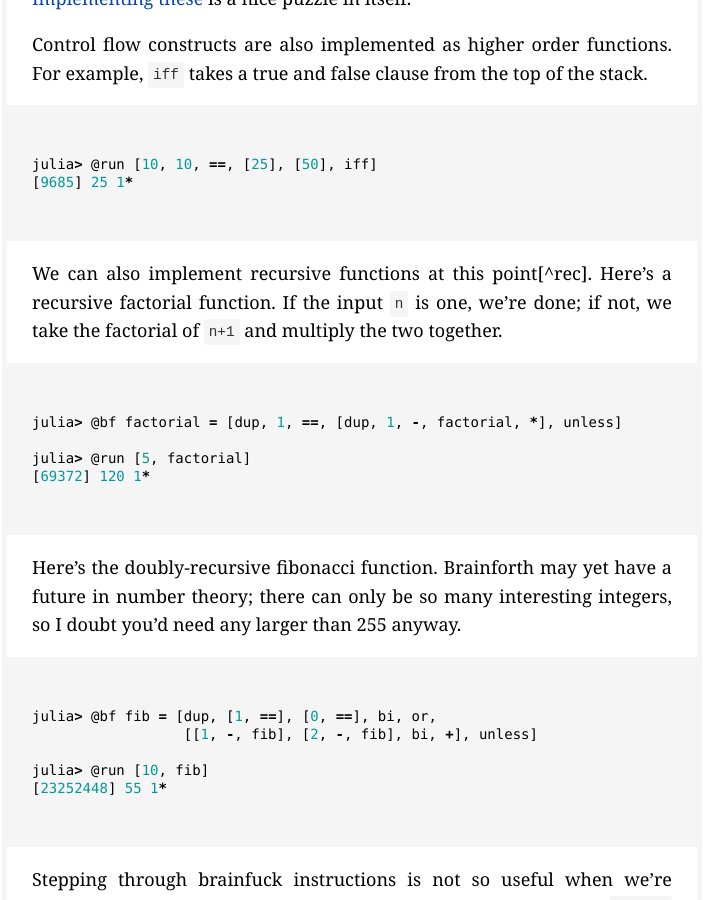
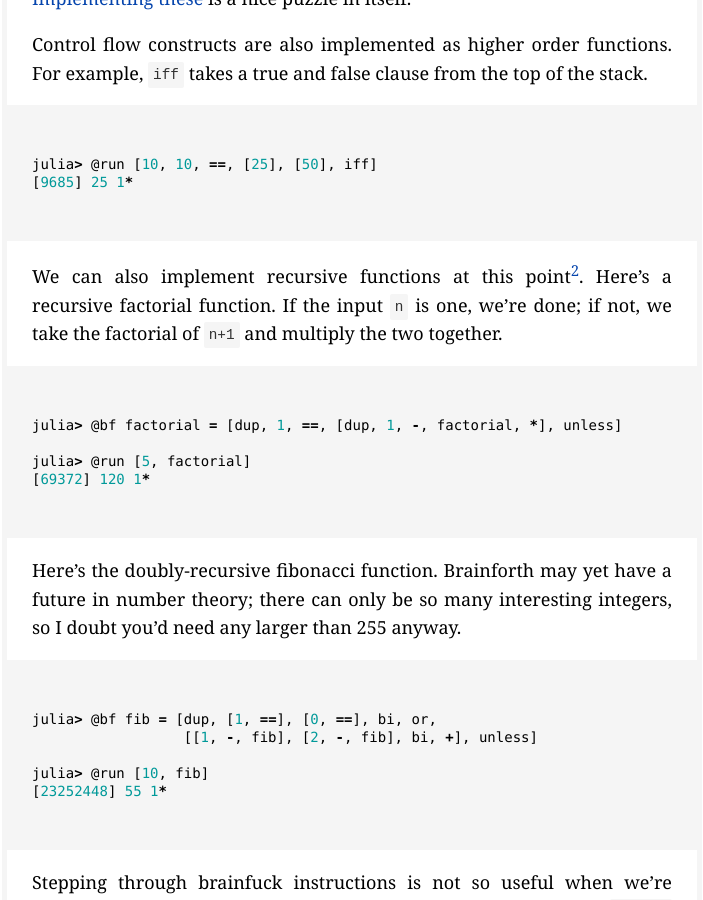
Before and after one commit to MikeInnes/mikeinnes.github.io, a Jekyll site: the page built from _posts/2017-09-13-brainforth.md, in a window 1280 px wide and 900 px high, scrolled down 11195 px. Shown: the whole window, without its empty margins (288-991 px from the left). Built offline with Jekyll 4.4.1, drawn with Linux system fonts in a browser that asks for light colours; some of the changed text lies outside the part shown.

Commit message:
fix footnote

````diff
--- a/_posts/2017-09-13-brainforth.md
+++ b/_posts/2017-09-13-brainforth.md
@@ -313,7 +313,7 @@ julia> @run [10, 10, ==, [25], [50], iff]
 
 We can also implement recursive functions at this point[^rec]. Here’s a recursive factorial function. If the input `n` is one, we’re done; if not, we take the factorial of `n+1` and multiply the two together.
 
-[rec]: An interesting property is that tail recursive functions will use constant stack space, automatically. This isn't something the compiler optimises, it just falls right out of the programming model.
+[^rec]: An interesting property is that tail recursive functions will use constant stack space, automatically. This isn't something the compiler optimises, it just falls right out of the programming model.
 
 ```julia
 julia> @bf factorial = [dup, 1, ==, [dup, 1, -, factorial, *], unless]
````
